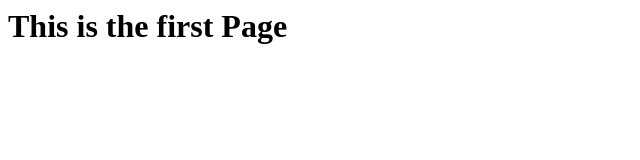
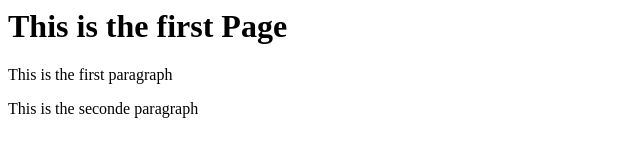
Before and after one commit to adonis-sampaio/coursera, a plain HTML site: page index.html in a window 1280 px wide. Shown: the whole page, without its empty margins (0-640 px from the left). Drawn offline with Linux system fonts and the light colour scheme.

Commit message:
Third commit

```diff
--- a/index.html
+++ b/index.html
@@ -3,5 +3,7 @@
     </head>
     <body>
         <h1>This is the first Page</h1>
+        <p>This is the first paragraph</p>
+        <p>This is the seconde paragraph</p>
     </body>
 </html>
```
